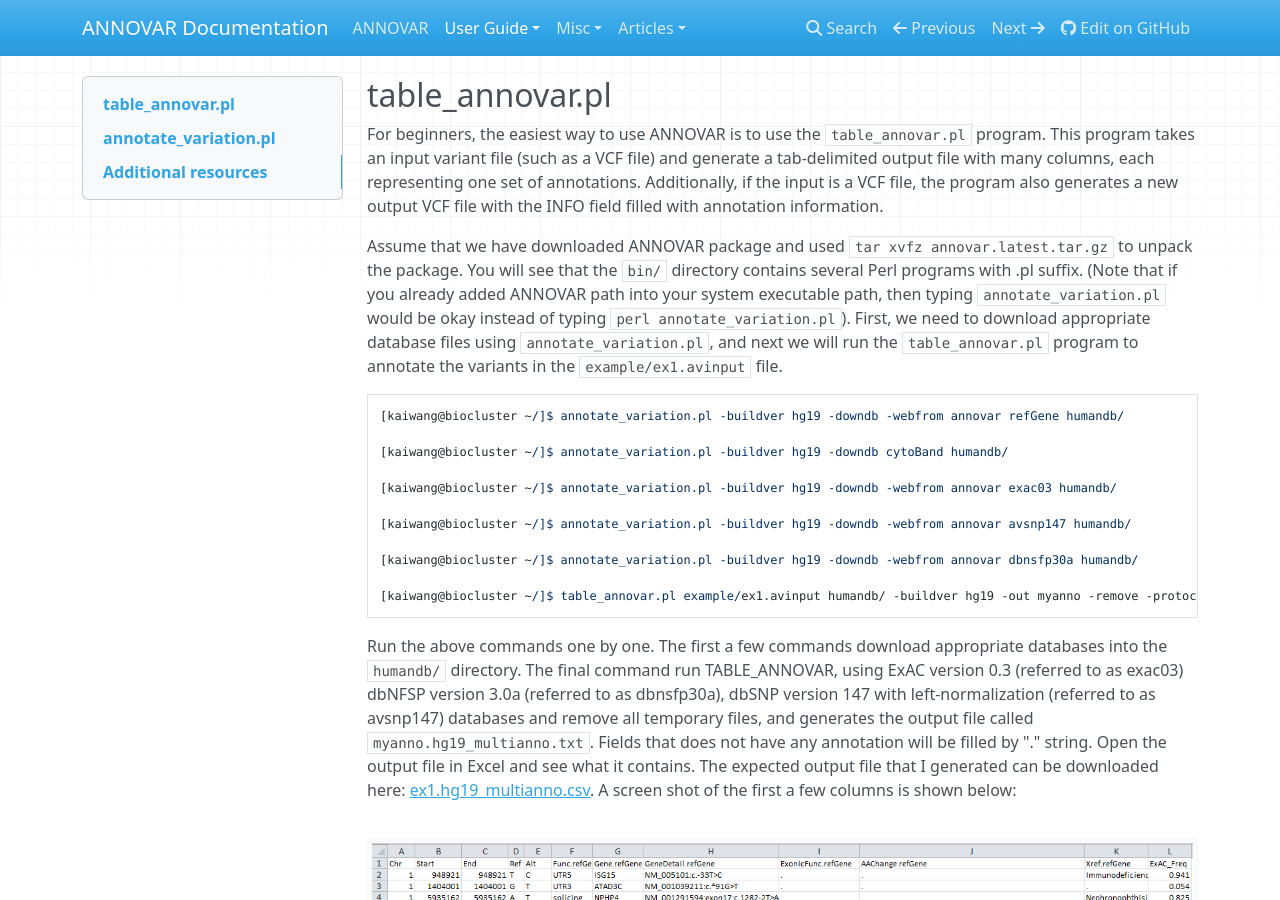
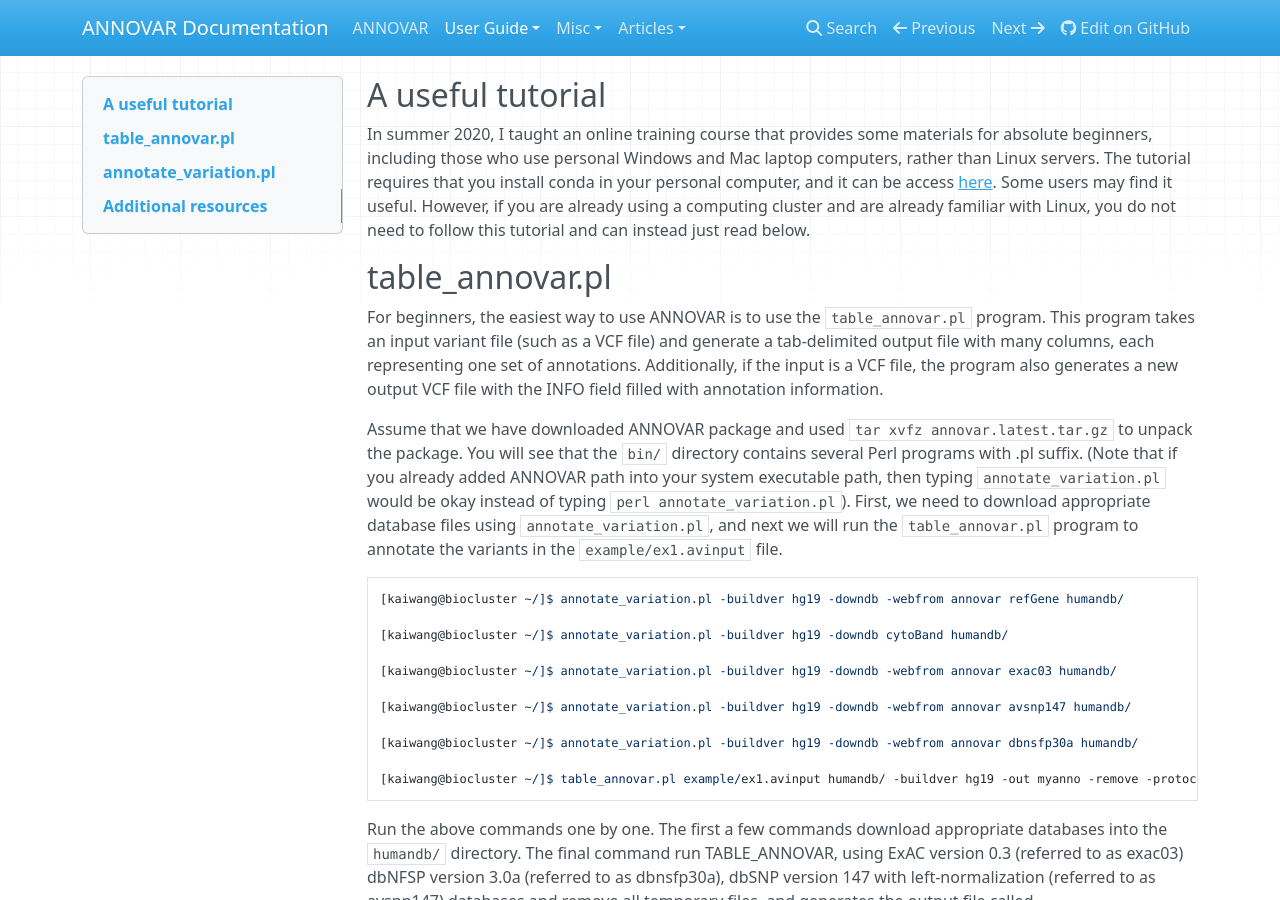
Before and after one commit to WGLab/doc-ANNOVAR, an MkDocs documentation site: the page built from docs/user-guide/startup.md, in a window 1280 px wide and 900 px high. Built offline with MkDocs 1.6.1, drawn with Linux system fonts in a browser that asks for light colours; nearby versions of some CDN libraries; comment, search, counter and statistics services are not loaded; old or Windows-style settings are respelled for this version of MkDocs.

Commit message:
Update startup.md

```diff
--- a/docs/user-guide/startup.md
+++ b/docs/user-guide/startup.md
@@ -1,3 +1,8 @@
+## A useful tutorial
+
+In summer 2020, I taught an online training course that provides some materials for absolute beginners, including those who use personal Windows and Mac laptop computers, rather than Linux servers. The tutorial requires that you install conda in your personal computer, and it can be access [here](https://github.com/WGLab/Workshop_Annotation). Some users may find it useful. However, if you are already using a computing cluster and are already familiar with Linux, you do not need to follow this tutorial and can instead just read below.
+
+
 ## table_annovar.pl
 
 For beginners, the easiest way to use ANNOVAR is to use the `table_annovar.pl` program. This program takes an input variant file (such as a VCF file) and generate a tab-delimited output file with many columns, each representing one set of annotations. Additionally, if the input is a VCF file, the program also generates a new output VCF file with the INFO field filled with annotation information.
```
